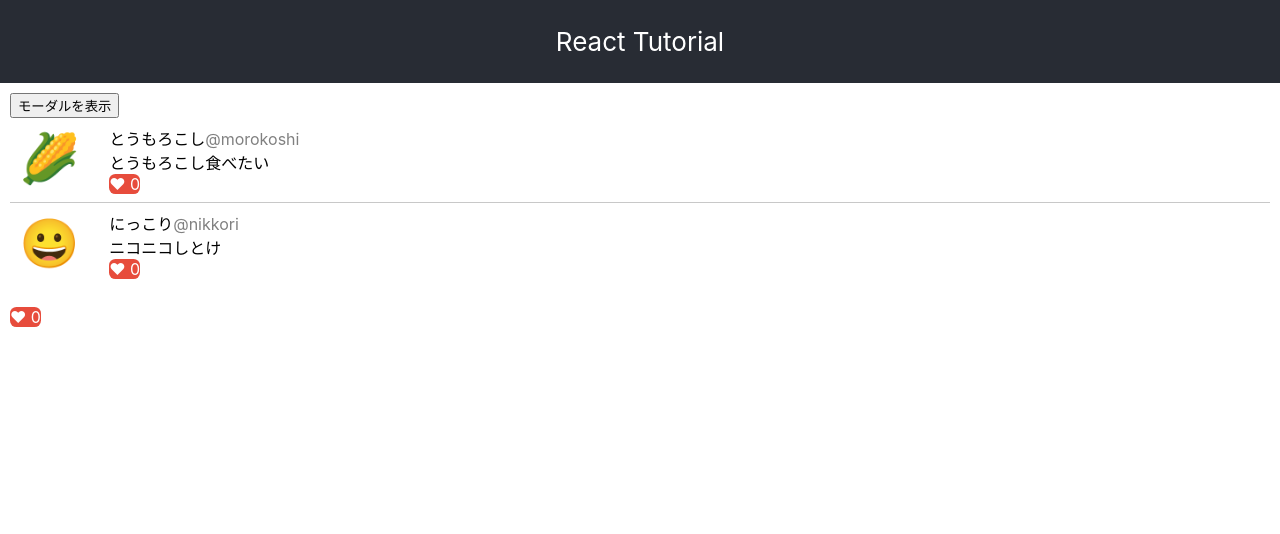
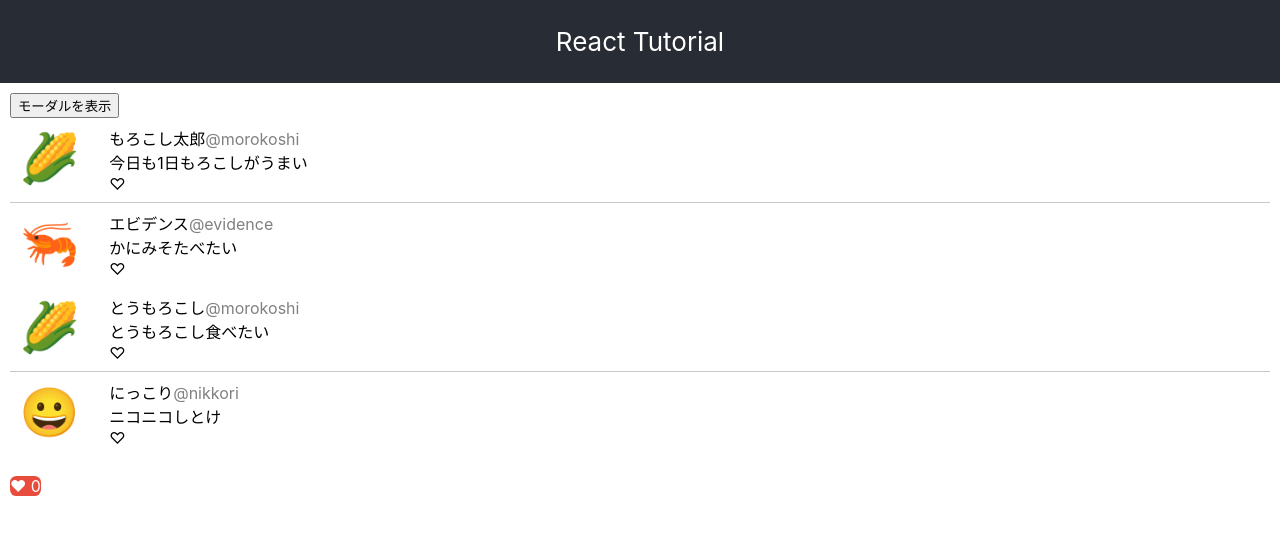
Before and after one commit to Kou-ISK/react-tutorial, a React (Create React App) app: page /tweet in a window 1280 px wide. Shown: the top 534 px of the page. Built offline with nearby package versions, Linux system fonts and the light colour scheme.

Commit message:
feat: リストからタイムラインを表示できるように修正

```diff
--- /dev/null
+++ b/src/components/Timeline.tsx
@@ -0,0 +1,14 @@
+import { Tweet } from "../types/Tweet";
+import { TweetItem } from "./TweetItem"
+import React from "react";
+
+export const Timeline = ({ props }: { props: Tweet[] }) => {
+    const tweetList = props.map((tw: Tweet) => (
+        <TweetItem
+            icon={tw.icon}
+            displayName={tw.displayName}
+            accountName={tw.accountName}
+            content={tw.content} />
+    ));
+    return <div className="timeline">{tweetList}</div>
+}
--- a/src/components/TweetItem.tsx
+++ b/src/components/TweetItem.tsx
@@ -3,6 +3,8 @@ import { LikeButton } from "./App";
 import React from "react";
 
 export const TweetItem = (props: Tweet) => {
+    const [liked, setLike] = React.useState(false);
+    const toggleLike = React.useCallback(() => setLike((prev) => !prev), [setLike]);
     return (
         <div className="tweet">
             <div className="icon-container">{props.icon}</div>
@@ -12,7 +14,7 @@ export const TweetItem = (props: Tweet) => {
                     <span className="account-name">@{props.accountName}</span>
                 </div>
                 <div className="content">{props.content}</div>
-                <LikeButton />
+                <span onClick={toggleLike}>{liked ? "❤️" : "♡"}</span>
             </div>
         </div>
     )
--- a/src/pages/Tweets.tsx
+++ b/src/pages/Tweets.tsx
@@ -1,9 +1,27 @@
 import { TweetItem } from "../components/TweetItem"
+import { Timeline } from "../components/Timeline";
 import React from "react";
 
 export const Tweets = () => {
+    const tweets = [
+        {
+            id: 0,
+            icon: '🌽',
+            displayName: 'もろこし太郎',
+            accountName: 'morokoshi',
+            content: '今日も1日もろこしがうまい'
+        },
+        {
+            id: 1,
+            icon: '🦐',
+            displayName: 'エビデンス',
+            accountName: 'evidence',
+            content: 'かにみそたべたい'
+        }
+    ];
     return (
         <>
+            <Timeline props={tweets} />
             <TweetItem icon="🌽" displayName="とうもろこし" accountName="morokoshi" content="とうもろこし食べたい" />
             <TweetItem icon="😀" displayName="にっこり" accountName="nikkori" content="ニコニコしとけ" />
         </>
```
